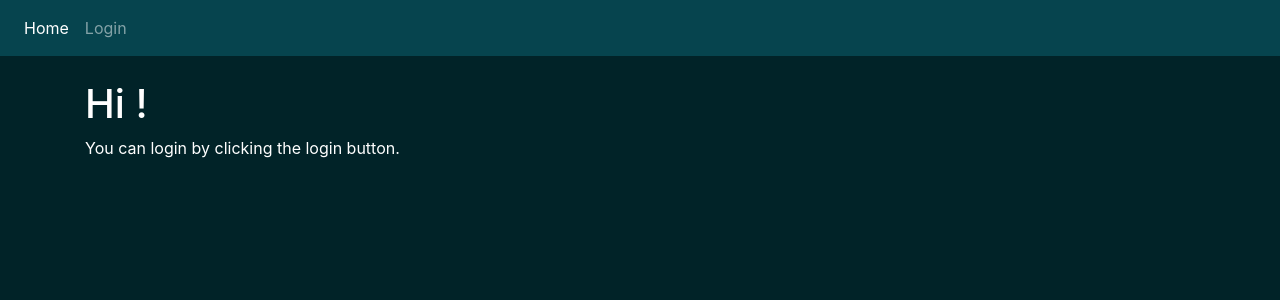
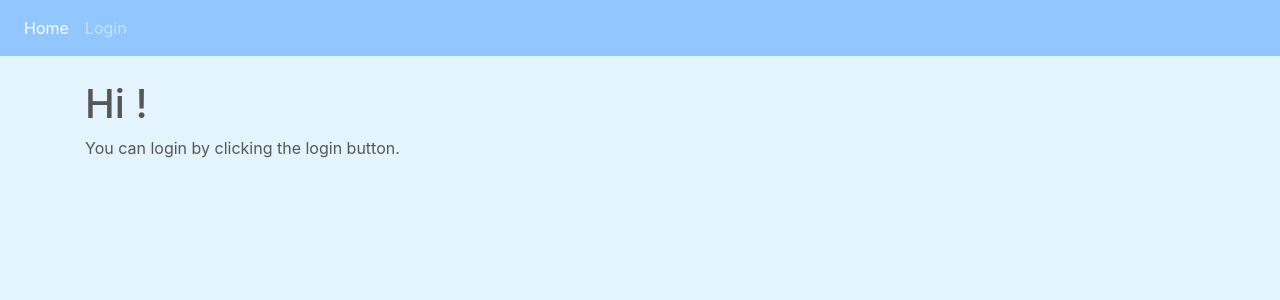
Before and after one commit to Abdullah-Koroglu/lumen-app-frontend, a React app: page / in a window 1280 px wide. Shown: the top 300 px of the page. Built offline with nearby package versions, Linux system fonts and the light colour scheme; no server answers; what config would draw is missing.

Commit message:
comlated the themes

```diff
--- a/src/app/Index.jsx
+++ b/src/app/Index.jsx
@@ -9,7 +9,7 @@ import { Profile } from '@/profile';
 import { Admin } from '@/admin';
 import { Account } from '@/account';
 import styled, { ThemeProvider } from "styled-components";
-import { lightTheme, darkTheme, GlobalStyles } from "../theme";
+import { lightTheme, darkTheme, GlobalStyles, darkRed, lightBlue } from "../theme";
 
 
 function App() {
@@ -27,7 +27,7 @@ function App() {
     }, [accountService.userValue?.color])
 
     return (
-        <ThemeProvider theme={color == '1' ? lightTheme : darkTheme}>
+        <ThemeProvider theme={color == '1' ? lightTheme : color == '2' ? darkTheme : color == '3' ? darkRed : lightBlue }>
             <GlobalStyles />
             {/* <StyledApp> */}
                 <div className={'app-container'}>
--- a/src/profile/Update.jsx
+++ b/src/profile/Update.jsx
@@ -118,10 +118,10 @@ function Update({ history }) {
                         <div className="form-group col">
                             <label>Theme</label>
                             <Field name="color" as="select" className={'form-control' + (errors.color && touched.color ? ' is-invalid' : '')}>
-                                <option value="1">1</option>
-                                <option value="2">2</option>
-                                <option value="3">3</option>
-                                <option value="4">4</option>
+                                <option value="1">Light</option>
+                                <option value="2">Dark Green</option>
+                                <option value="3">Dark Red</option>
+                                <option value="4">Light Blue</option>
                             </Field>
                             <ErrorMessage name="color" component="div" className="invalid-feedback" />
                         </div>
@@ -141,47 +141,6 @@ function Update({ history }) {
                         <Field name="email" type="text" className={'form-control' + (errors.email && touched.email ? ' is-invalid' : '')} />
                         <ErrorMessage name="email" component="div" className="invalid-feedback" />
                     </div>
-                    {/* <DragDropContext
-                        //  onDragEnd={(e) => { setMyRole(e.draggableId); }}
-                         >
-                            <div className='drag-from'>
-                                <Droppable isDragDisabled droppableId="some_id">
-                                    {provided => (
-                                        <>
-                                            <div ref={provided.innerRef} {...provided.droppableProps}>
-                                                {roles.filter(i=> i != myRole).map((item,index) =>
-                                                    <Draggable onDragEnd={(e) => {
-                                                        console.log(e);
-                                                    }} draggableId={item} index={index}>
-                                                        {(provided, snapshot) => (
-                                                            <div {...provided.draggableProps} {...provided.dragHandleProps} ref={provided.innerRef}>
-                                                                {item}
-                                                            </div>
-                                                        )}
-                                                    </Draggable>)}
-                                            </div>
-                                            {provided.placeholder}
-                                        </>
-                                    )}
-                                </Droppable>
-                            </div>
-                            <Droppable droppableId="some_id">
-                                    {provided => (
-                                        <>
-                                            <div ref={provided.innerRef} {...provided.droppableProps}>
-                                                <Draggable isDragDisabled draggableId={'target'} index={-1}>
-                                                    {(provided, snapshot) => (
-                                                        <div  className='role-target' {...provided.draggableProps} {...provided.dragHandleProps} ref={provided.innerRef}>
-                                                            {myRole}
-                                                        </div>
-                                                    )}
-                                                </Draggable>
-                                            </div>
-                                            {provided.placeholder}
-                                        </>
-                                    )}
-                                </Droppable>
-                        </DragDropContext> */}
                     <div className='drag-container'>
                         <DragDropContext onDragEnd={result => onDragEnd(result, columns, setColumns)}>
                             {Object.entries(columns).map(([columnId, column], index) => {
@@ -212,7 +171,7 @@ function Update({ history }) {
                                                             {column.items.map((item, index) => {
                                                                 return (
                                                                     <Draggable
-                                                                    isDragDisabled={columnId === 1 ? true : false }
+                                                                        isDragDisabled={columnId === 1 ? true : false }
                                                                         key={item.id}
                                                                         draggableId={item.id}
                                                                         index={index}
--- a/src/theme.js
+++ b/src/theme.js
@@ -10,6 +10,20 @@ export const darkTheme = {
   secondaryBody: "#06444e",
   thirdBody: "#000",
   fontColor: "#fff",
+};
+
+export const darkRed = {
+  body: "#28010a",
+  secondaryBody: "#3a020f",
+  thirdBody: "#000",
+  fontColor: "#fff",
+};
+
+export const lightBlue = {
+  body: "#e4f4ff",
+  secondaryBody: "#91c6ff",
+  thirdBody: "#fff",
+  fontColor: "#565656",
 };
 
 export const GlobalStyles = createGlobalStyle`
```
